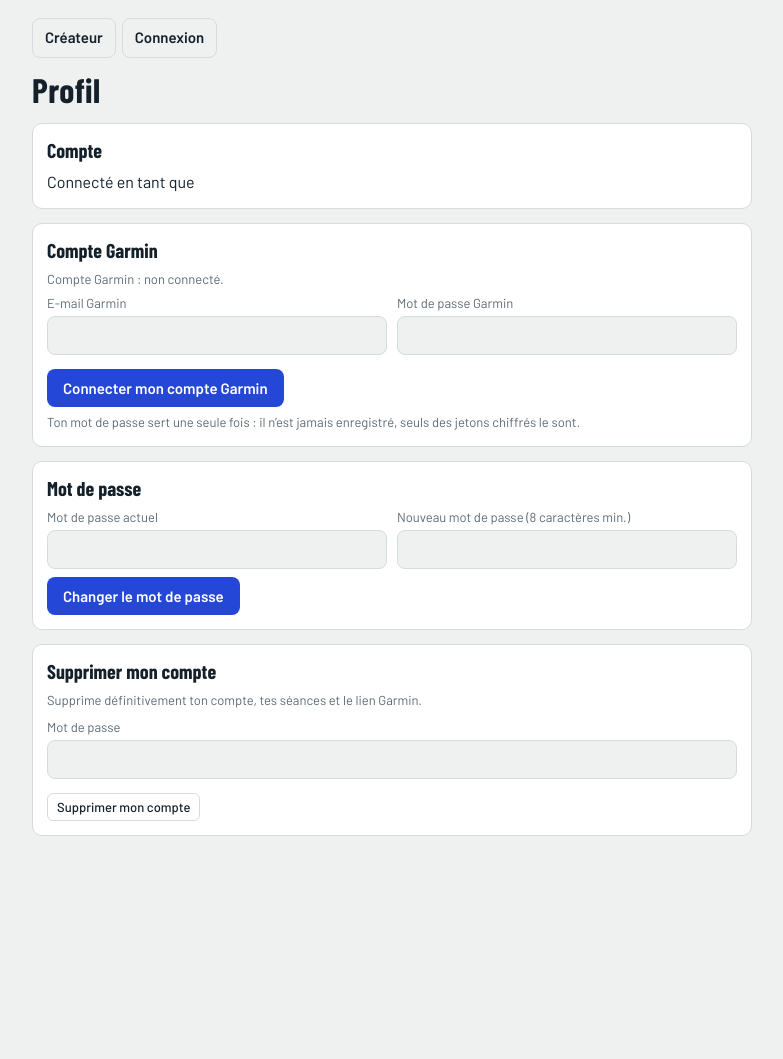
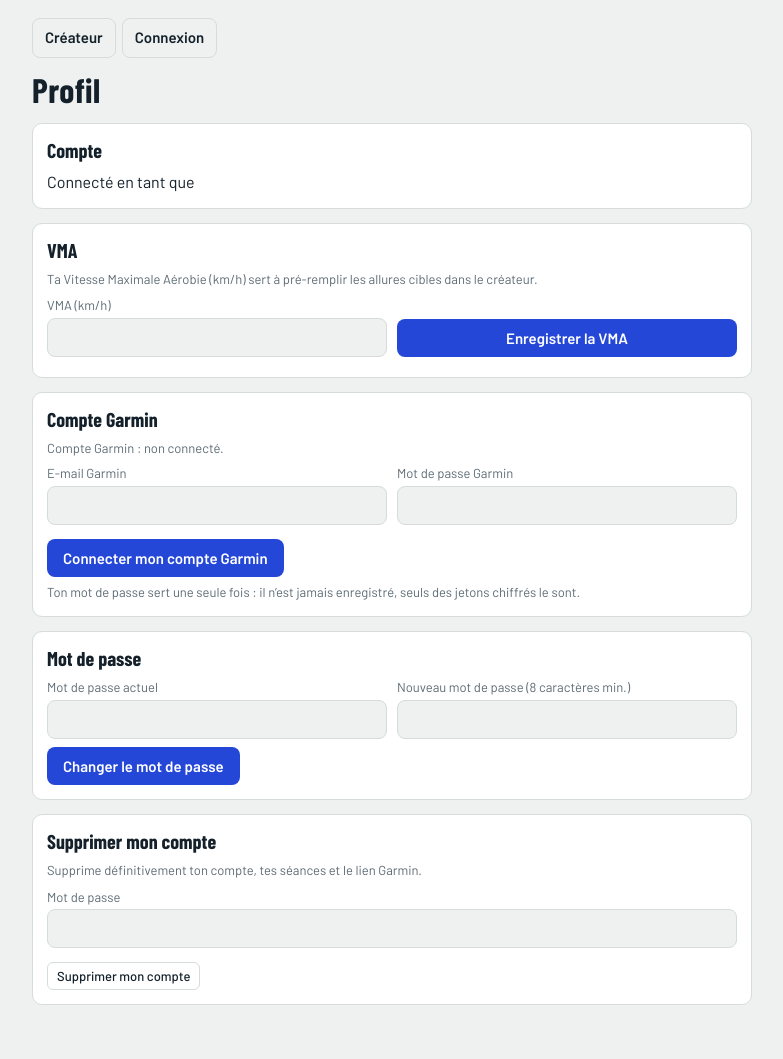
Before and after one commit to tomheuz-101/GenerateurFractionne, a Flask app: template templates/profil.html in a window 1280 px wide. Shown: the whole page, without its empty margins (248-1031 px from the left). Before the commit the page ends 836 px from the top, so only its background shows below. Run offline with Flask 3, Linux system fonts and the light colour scheme; the template is opened without the code that fills it, so the values that code supplies are empty.

Commit message:
Add VMA input and save functionality to profile

```diff
--- a/templates/profil.html
+++ b/templates/profil.html
@@ -8,7 +8,15 @@
 {% include "_nav.html" %}
 <h1>Profil</h1>
 <div class="card"><h2>Compte</h2><p style="margin:0">Connecté en tant que <b>{{ me.email }}</b></p></div>
-
+<div class="card">
+  <h2>VMA</h2>
+  <p class="note" style="margin-bottom:8px">Ta Vitesse Maximale Aérobie (km/h) sert à pré-remplir les allures cibles dans le créateur.</p>
+  <div class="grid">
+    <label>VMA (km/h)<input id="vmaIn" type="number" step="0.1" min="8" max="30" inputmode="decimal"></label>
+    <div style="display:flex;align-items:flex-end"><button class="copy" id="vmaGo" style="margin:0;width:100%">Enregistrer la VMA</button></div>
+  </div>
+  <p class="note" id="vmaMsg" style="margin-top:6px"></p>
+</div>
 <div class="card">
   <h2>Compte Garmin</h2>
   <p class="note" id="gState" style="margin-bottom:6px"></p>
@@ -46,6 +54,16 @@
 <script src="/static/common.js"></script>
 <script>
 const $ = id => document.getElementById(id);
+(async()=>{
+  const r = await api("/api/me");
+  if(r.ok && r.j.vma) $("vmaIn").value = r.j.vma;
+})();
+$("vmaGo").onclick = async()=>{
+  const v = parseFloat($("vmaIn").value);
+  if(!(v>=8 && v<=30)){ $("vmaMsg").textContent = "VMA invalide (8 à 30 km/h)."; return; }
+  const r = await api("/api/profile/vma","POST",{vma:v});
+  $("vmaMsg").textContent = r.ok ? "VMA enregistrée ✅" : (r.j.error || "Erreur.");
+};
 async function gRefresh(){
   const r = await api("/api/garmin/status");
   const linked = !!r.j.linked;
```
